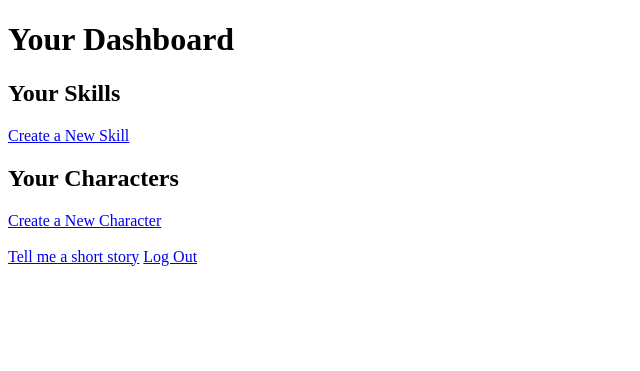
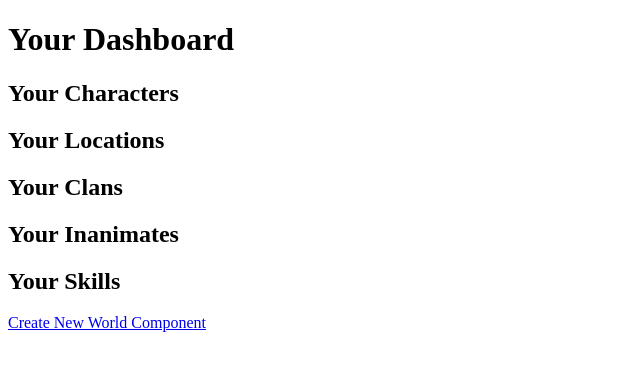
Before and after one commit to venerialduke/primordl_website, a Flask app: page /dashboard in a window 1280 px wide. Shown: the top 371 px of the page, without its empty margins (0-640 px from the left). Run offline with Flask 3, Linux system fonts and the light colour scheme; the visitor is signed in with stand-in values (Sample User, id 1); data that the repository does not hold is empty.

Commit message:
eidts and additions working

```diff
--- a/app/routes.py
+++ b/app/routes.py
@@ -2,7 +2,7 @@ from openai import OpenAI
 import os
 from flask import render_template, flash, redirect, url_for, request
 from app import app, db, login
-from app.models import User, Character, Skill
+from app.models import Character, Location, Clan, Inanimate, Skill, WorldObject, character_skills, character_inanimate, User, clan_relationships
 #from werkzeug.urls import url_parse
 from flask_login import current_user, login_user, logout_user, login_required, LoginManager
 
@@ -59,39 +59,245 @@ def login():
 def dashboard():
     characters = Character.query.filter_by(user_id=current_user.id).all()
     skills = Skill.query.filter_by(user_id=current_user.id).all()
-    return render_template('dashboard.html', characters=characters,skills=skills)
+    locations = Location.query.filter_by(user_id=current_user.id).all()
+    inanimates = Inanimate.query.filter_by(user_id=current_user.id).all()
+    clans = Clan.query.filter_by(user_id=current_user.id).all()
+    return render_template('dashboard.html', characters=characters,skills=skills,locations=locations,inanimates=inanimates,clans=clans)
 
 @app.route('/logout')
 def logout():
     logout_user()
     return redirect(url_for('index'))
 
-@app.route('/create_skill', methods=['GET', 'POST'])
+@app.route('/create_world_component', methods=['GET'])
 @login_required
-def create_skill():
-    if request.method == 'POST':
-        name = request.form['name']
-        description = request.form['description']
-        skill = Skill(name=name, description=description, user_id=current_user.id)
-        db.session.add(skill)
+def create_world_component():
+    return render_template('create_world_component.html')
+
+@app.route('/save_world_component', methods=['POST'])
+@login_required
+def save_world_component():
+    component_type = request.form['component-type']
+    name = request.form['name']
+    description = request.form.get('description', '')
+
+    if component_type == 'Character':
+        character = Character.query.filter_by(name=name, user_id=current_user.id).first()
+        if not character:
+            character = Character(name=name, description=description, user_id=current_user.id)
+            db.session.add(character)
+
+        # Handle related skills with values
+        skills = request.form.getlist('skills[]')
+        skill_values = request.form.getlist('skill-values[]')
+        for skill_name, skill_value in zip(skills, skill_values):
+            skill = Skill.query.filter_by(name=skill_name, user_id=current_user.id).first()
+            if not skill:
+                skill = Skill(name=skill_name, user_id=current_user.id)
+                db.session.add(skill)
+            # Insert into the character_skills association table
+            stmt = character_skills.insert().values(character_id=character.id, skill_id=skill.id, value=int(skill_value))
+            db.session.execute(stmt)
+
+        # Handle related inanimates
+        inanimates = request.form.getlist('inanimates[]')
+        for inanimate_name in inanimates:
+            inanimate = Inanimate.query.filter_by(name=inanimate_name, user_id=current_user.id).first()
+            if not inanimate:
+                inanimate = Inanimate(name=inanimate_name, user_id=current_user.id)
+                db.session.add(inanimate)
+            character.inanimates.append(inanimate)
+
+        # Handle location
+        location_name = request.form.get('location-input', '').strip()
+        if location_name:
+            location = Location.query.filter_by(name=location_name, user_id=current_user.id).first()
+            if not location:
+                location = Location(name=location_name, user_id=current_user.id)
+                db.session.add(location)
+            character.location = location
+
+        # Handle clan
+        clan_name = request.form.get('clan-input', '').strip()
+        if clan_name:
+            clan = Clan.query.filter_by(name=clan_name, user_id=current_user.id).first()
+            if not clan:
+                clan = Clan(name=clan_name, user_id=current_user.id)
+                db.session.add(clan)
+            character.clan = clan
+
         db.session.commit()
-        return redirect(url_for('dashboard'))
-    return render_template('create_skill.html')
 
-@app.route('/create_character', methods=['GET', 'POST'])
+    elif component_type == 'Location':
+        location = Location.query.filter_by(name=name, user_id=current_user.id).first()
+        if not location:
+            location = Location(name=name, description=description, user_id=current_user.id)
+            db.session.add(location)
+
+        climate = request.form.get('climate', '')
+        if climate:
+            location.climate = climate
+
+        db.session.commit()
+
+    elif component_type == 'Clan':
+        clan = Clan.query.filter_by(name=name, user_id=current_user.id).first()
+        if not clan:
+            clan = Clan(name=name, description=description, user_id=current_user.id)
+            db.session.add(clan)
+            db.session.commit()  # Commit to get the ID for the new clan
+
+        # Handle related clans with relationship types
+        related_clans = request.form.getlist('related-clans[]')
+        relationship_types = request.form.getlist('relationship-types[]')
+        for related_clan_name, relationship_type in zip(related_clans, relationship_types):
+            related_clan = Clan.query.filter_by(name=related_clan_name, user_id=current_user.id).first()
+            if not related_clan:
+                related_clan = Clan(name=related_clan_name, user_id=current_user.id)
+                db.session.add(related_clan)
+                db.session.commit()  # Commit to get the ID for the new related clan
+
+            # Now that we have the ID, insert into the association table
+            stmt = clan_relationships.insert().values(clan_id=clan.id, related_clan_id=related_clan.id, relationship_type=relationship_type)
+            db.session.execute(stmt)
+
+        db.session.commit()
+
+    elif component_type == 'Inanimate':
+        inanimate = Inanimate.query.filter_by(name=name, user_id=current_user.id).first()
+        if not inanimate:
+            inanimate = Inanimate(name=name, description=description, user_id=current_user.id)
+            db.session.add(inanimate)
+        db.session.commit()
+
+    elif component_type == 'Skill':
+        skill = Skill.query.filter_by(name=name, user_id=current_user.id).first()
+        if not skill:
+            skill = Skill(name=name, description=description, user_id=current_user.id)
+            db.session.add(skill)
+        db.session.commit()
+
+    return redirect(url_for('dashboard'))
+
+@app.route('/edit_world_component/<component_type>/<int:id>', methods=['GET', 'POST'])
 @login_required
-def create_character():
-    if request.method == 'POST':
-        name = request.form['name']
-        description = request.form['description']
-        character = Character(name=name, description=description, user_id=current_user.id)
-        db.session.add(character)
-        db.session.commit()
-        return redirect(url_for('dashboard'))
-    return render_template('create_character.html')
+def edit_world_component(component_type, id):
+    # Retrieve the component based on the type and ID
+    if component_type == 'Character':
+        component = Character.query.get_or_404(id)
+
+        # Prepare a list of skills with their associated values for this character
+        skills_with_values = []
+        for skill in component.skills:
+            value = db.session.query(character_skills.c.value).filter_by(character_id=component.id, skill_id=skill.id).scalar()
+            skills_with_values.append((skill, value))
+
+        related_clans = []
+
+    elif component_type == 'Location':
+        component = Location.query.get_or_404(id)
+        skills_with_values = []  # No skills for locations, but we need to pass this to the template
+        related_clans = []
+
+    elif component_type == 'Inanimate':
+        component = Inanimate.query.get_or_404(id)
+        skills_with_values = []  # No skills for locations, but we need to pass this to the template
+        related_clans = []
+
+    elif component_type == 'Clan':
+        component = Clan.query.get_or_404(id)
+
+        # Fetch related clans and their relationship types
+        related_clans = []
+        relationships = db.session.query(clan_relationships).filter_by(clan_id=component.id).all()
+        for relationship in relationships:
+            related_clan = Clan.query.get(relationship.related_clan_id)
+            related_clans.append((related_clan, relationship.relationship_type))
+
+        skills_with_values = []  # No skills for clans, but we need to pass this to the template
 
 
+    else:
+        flash("Invalid component type.")
+        return redirect(url_for('dashboard'))
 
+    if request.method == 'POST':
+        # Update component with form data
+        component.name = request.form['name']
+        component.description = request.form.get('description', component.description)
+
+        if component_type == 'Character':
+            # Handle skills update
+            component.skills = []  # Clear existing skills
+            skills = request.form.getlist('skills[]')
+            skill_values = request.form.getlist('skill-values[]')
+
+            for skill_name, skill_value in zip(skills, skill_values):
+                # Find or create the skill
+                skill = Skill.query.filter_by(name=skill_name, user_id=current_user.id).first()
+                if not skill:
+                    skill = Skill(name=skill_name, user_id=current_user.id)
+                    db.session.add(skill)
+
+                # Add the skill to the character with the specific value
+                stmt = character_skills.insert().values(character_id=component.id, skill_id=skill.id, value=int(skill_value))
+                db.session.execute(stmt)
+
+            # Handle location update
+            location_name = request.form.get('location-input', '').strip()
+            if location_name:
+                location = Location.query.filter_by(name=location_name, user_id=current_user.id).first()
+                if not location:
+                    location = Location(name=location_name, user_id=current_user.id)
+                    db.session.add(location)
+                component.location = location
+
+            # Handle clan update
+            clan_name = request.form.get('clan-input', '').strip()
+            if clan_name:
+                clan = Clan.query.filter_by(name=clan_name, user_id=current_user.id).first()
+                if not clan:
+                    clan = Clan(name=clan_name, user_id=current_user.id)
+                    db.session.add(clan)
+                component.clan = clan
+
+            # Handle inanimate update
+            component.inanimates = []  # Clear existing inanimates
+            inanimates = request.form.getlist('inanimates[]')
+            for inanimate_name in inanimates:
+                inanimate = Inanimate.query.filter_by(name=inanimate_name, user_id=current_user.id).first()
+                if not inanimate:
+                    inanimate = Inanimate(name=inanimate_name, user_id=current_user.id)
+                    db.session.add(inanimate)
+                component.inanimates.append(inanimate)
+
+        elif component_type == 'Location':
+            # Handle climate update
+            component.climate = request.form.get('climate', component.climate)
+
+        elif component_type == 'Clan':
+            # Update clan relationships
+            db.session.query(clan_relationships).filter_by(clan_id=component.id).delete()  # Clear existing relationships
+
+            related_clans = request.form.getlist('related-clans[]')
+            relationship_types = request.form.getlist('relationship-types[]')
+            for related_clan_name, relationship_type in zip(related_clans, relationship_types):
+                related_clan = Clan.query.filter_by(name=related_clan_name, user_id=current_user.id).first()
+                if not related_clan:
+                    related_clan = Clan(name=related_clan_name, user_id=current_user.id)
+                    db.session.add(related_clan)
+                    db.session.commit()  # Commit to get the ID for the new related clan
+
+                # Now that we have the ID, insert into the association table
+                stmt = clan_relationships.insert().values(clan_id=component.id, related_clan_id=related_clan.id, relationship_type=relationship_type)
+                db.session.execute(stmt)
+
+        db.session.commit()
+        flash(f"{component_type} updated successfully!")
+        return redirect(url_for('dashboard'))
+
+    # Render the edit template with the current component data
+    return render_template('edit_world_component.html', component=component, component_type=component_type, skills_with_values=skills_with_values,related_clans=related_clans)
 
 @app.route('/generate_story')
 @login_required
--- a/app/templates/dashboard.html
+++ b/app/templates/dashboard.html
@@ -8,25 +8,50 @@
 <body>
     <h1>Your Dashboard</h1>
 
+    <h2>Your Characters</h2>
+    <ul>
+        {% for character in characters %}
+            <li>{{ character.name }}: {{ character.description }}
+                <a href="{{ url_for('edit_world_component', component_type='Character', id=character.id) }}">Edit</a>
+            </li>
+
+        {% endfor %}
+    </ul>
+
+    <h2>Your Locations</h2>
+    <ul>
+        {% for location in locations %}
+            <li>{{ location.name }}: {{ location.description }}
+                <a href="{{ url_for('edit_world_component', component_type='Location', id=location.id) }}">Edit</a>
+            </li>
+        {% endfor %}
+    </ul>
+
+    <h2>Your Clans</h2>
+    <ul>
+        {% for clan in clans %}
+            <li>{{ clan.name }}: {{ clan.description }}
+                <a href="{{ url_for('edit_world_component', component_type='Clan', id=clan.id) }}">Edit</a>
+            </li>
+        {% endfor %}
+    </ul>
+
+    <h2>Your Inanimates</h2>
+    <ul>
+        {% for inanimate in inanimates %}
+            <li>{{ inanimate.name }}: {{ inanimate.description }}
+                <a href="{{ url_for('edit_world_component', component_type='Inanimate', id=inanimate.id) }}">Edit</a>
+            </li>
+        {% endfor %}
+    </ul>
+
     <h2>Your Skills</h2>
     <ul>
         {% for skill in skills %}
-            <li>{{ skill.name }}: {{ skill.description }}</li>
+            <li>{{ skill.name }}: {{ skill.description }} </li>
         {% endfor %}
     </ul>
-    <a href="{{ url_for('create_skill') }}">Create a New Skill</a><br>
 
-
-    <h2>Your Characters</h2>
-    <ul>
-        {% for character in characters %}
-            <li>{{ character.name }}: {{ character.description }}</li>
-        {% endfor %}
-    </ul>
-    <a href="{{ url_for('create_character') }}">Create a New Character</a><br>
-    <!-- Add this below the "Create a New Character" link in dashboard.html -->
-    <br>
-    <a href="{{ url_for('generate_story') }}">Tell me a short story</a>
-    <a href="{{ url_for('logout') }}">Log Out</a>
+    <a href="{{ url_for('create_world_component') }}">Create New World Component</a><br>
 </body>
 </html>
--- a/main.py
+++ b/main.py
@@ -6,7 +6,7 @@ app.config.from_object(Config)
 
 # Automatically create the tables if they don't exist
 with app.app_context():
-    db.drop_all()
+    #db.drop_all()
     db.create_all()
 
 if __name__ == '__main__':
```
Also changed, not shown: app/templates/create_character.html (deleted, +0 -19 lines), app/templates/create_skill.html (deleted, +0 -19 lines), app/templates/create_world_component.html (added, +125 -0 lines), app/templates/edit_world_component.html (added, +118 -0 lines), instance/site.db.
